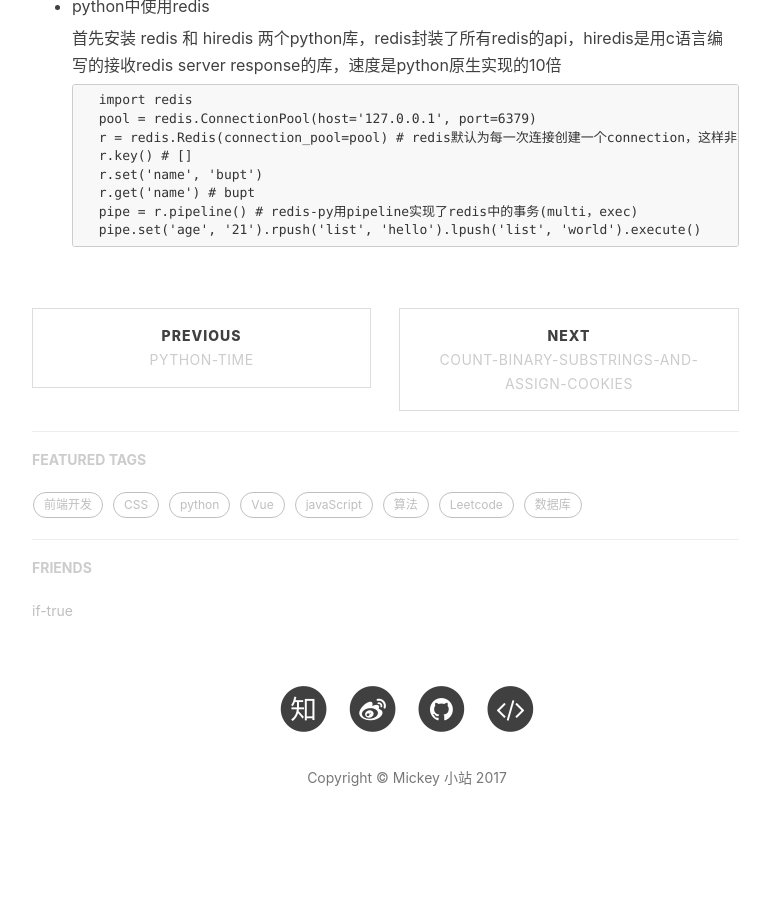
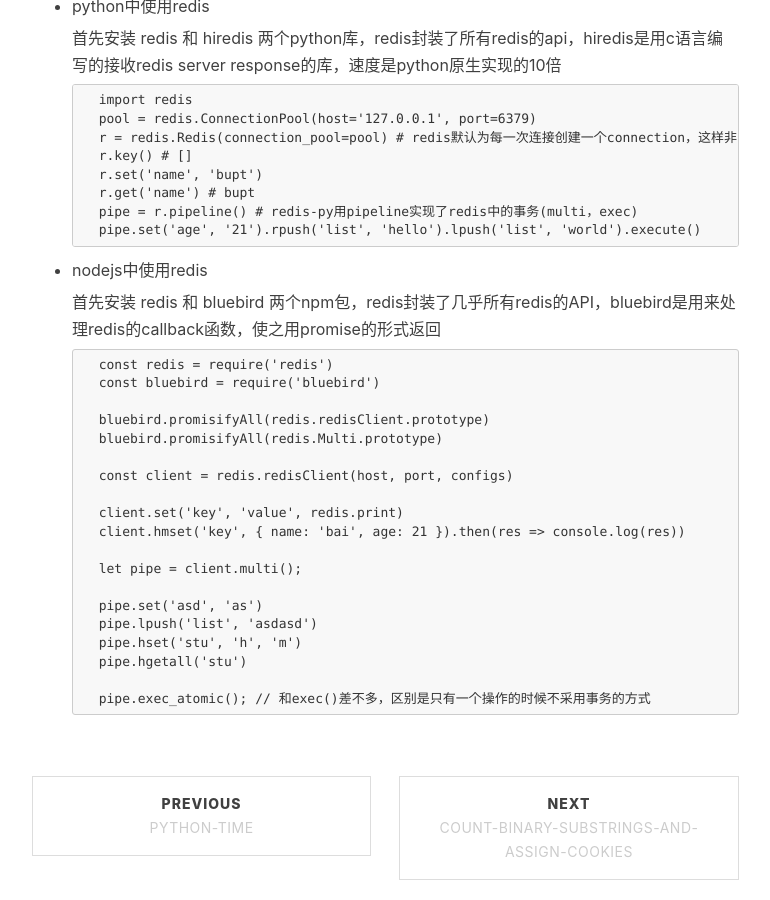
Before and after one commit to mickey0524/mickey0524.github.io, a Jekyll site: the page built from _posts/2017-11-18-redis-learn.md, in a window 1280 px wide and 900 px high, scrolled down 3395 px. Shown: the whole window, without its empty margins (233-1003 px from the left). Built offline with Jekyll 4.4.1, drawn with Linux system fonts in a browser that asks for light colours; nearby versions of some CDN libraries; comment, search, counter and statistics services are not loaded.

Commit message:
feat(db): 增加redis的nodejs

````diff
--- a/_posts/2017-11-18-redis-learn.md
+++ b/_posts/2017-11-18-redis-learn.md
@@ -138,3 +138,29 @@
 	pipe = r.pipeline() # redis-py用pipeline实现了redis中的事务(multi，exec)
 	pipe.set('age', '21').rpush('list', 'hello').lpush('list', 'world').execute()
 	```
+
+* nodejs中使用redis
+
+	首先安装 redis 和 bluebird 两个npm包，redis封装了几乎所有redis的API，bluebird是用来处理redis的callback函数，使之用promise的形式返回
+
+	```
+	const redis = require('redis')
+	const bluebird = require('bluebird')
+
+	bluebird.promisifyAll(redis.redisClient.prototype)
+	bluebird.promisifyAll(redis.Multi.prototype)
+
+	const client = redis.redisClient(host, port, configs)
+
+	client.set('key', 'value', redis.print)
+	client.hmset('key', { name: 'bai', age: 21 }).then(res => console.log(res))
+
+	let pipe = client.multi();
+
+	pipe.set('asd', 'as')
+	pipe.lpush('list', 'asdasd')
+	pipe.hset('stu', 'h', 'm')
+	pipe.hgetall('stu')
+
+	pipe.exec_atomic(); // 和exec()差不多，区别是只有一个操作的时候不采用事务的方式
+	```
````
